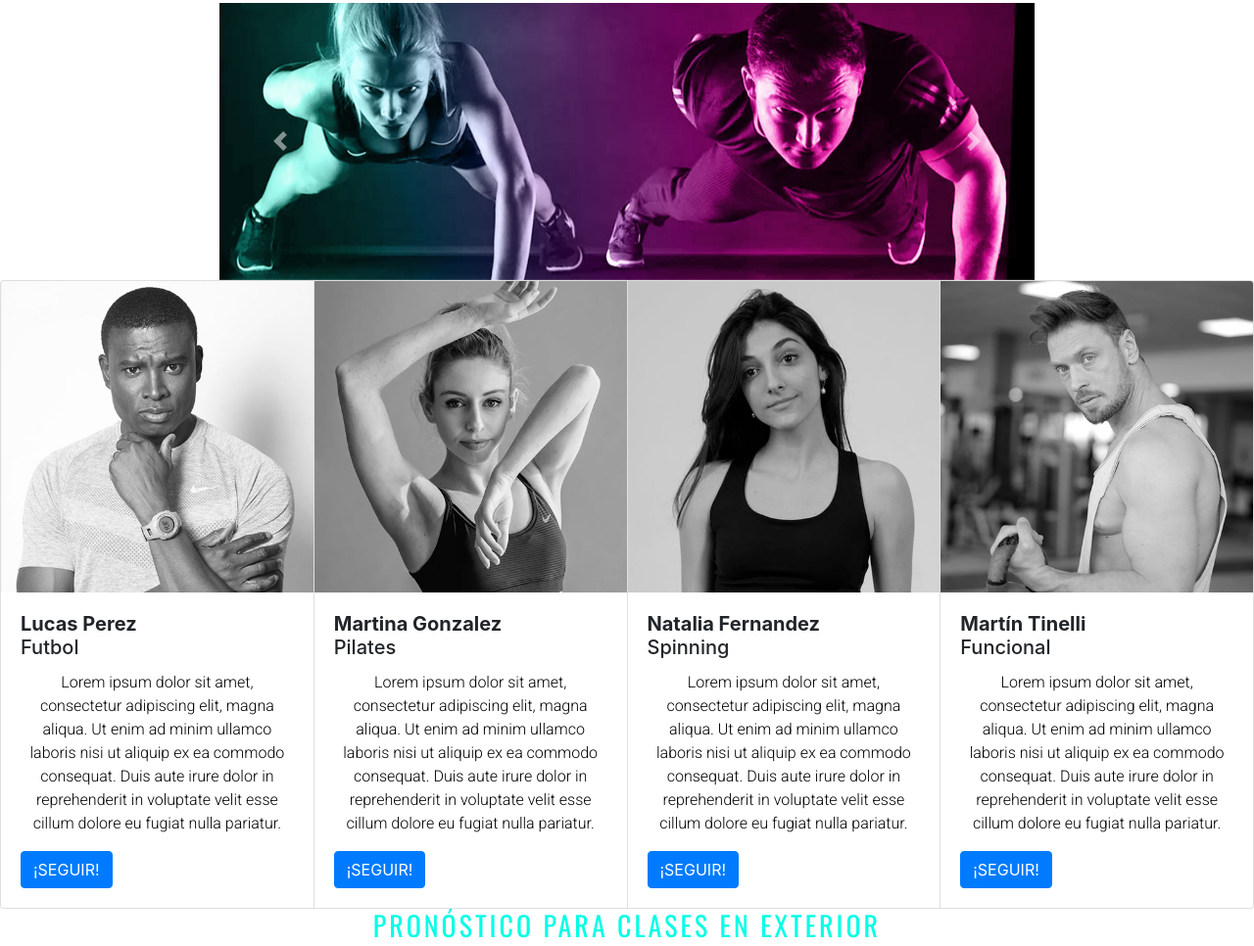
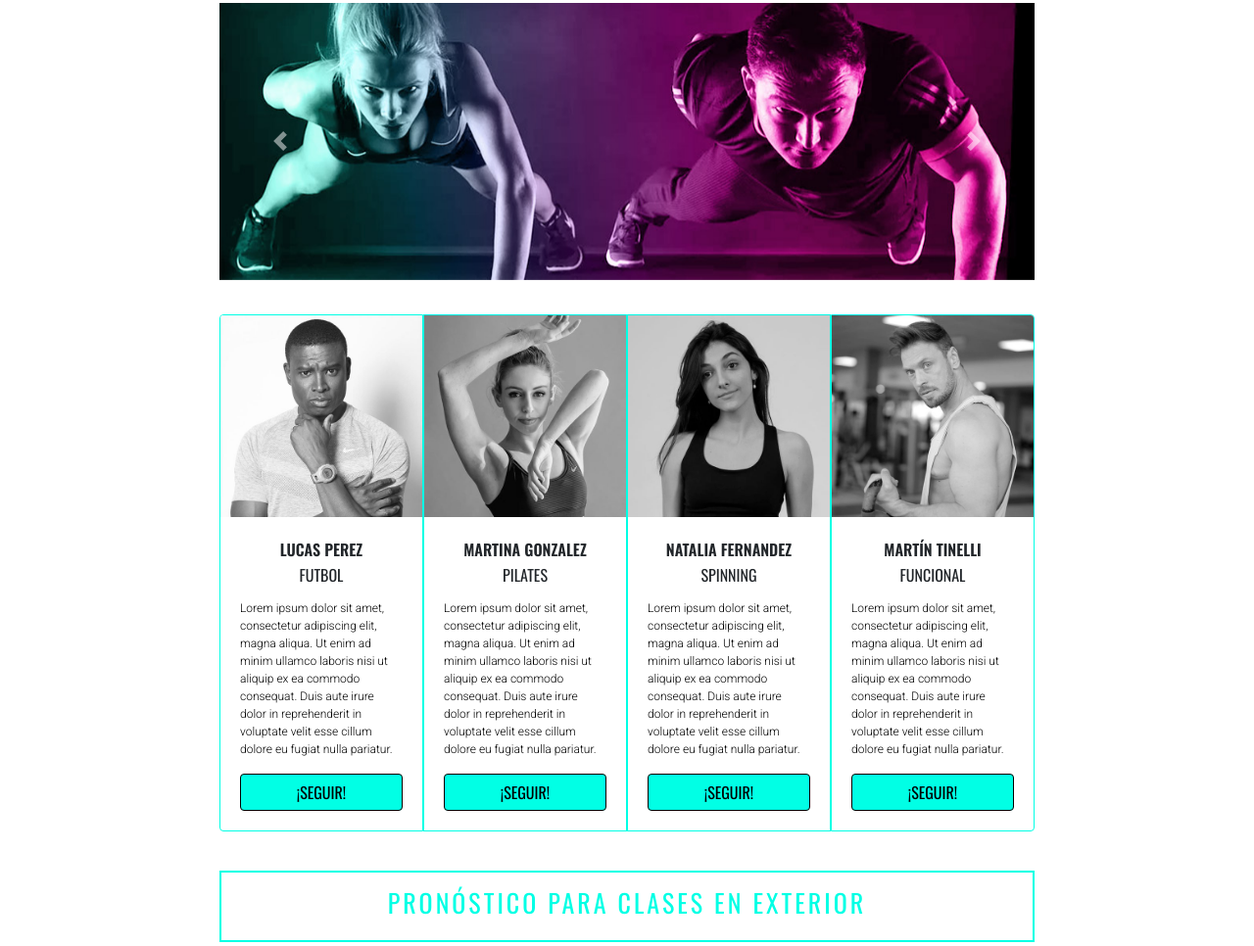
Before and after one commit to paula-saavedra/maxgym, a website: page clases.html in a window 1280 px wide. Shown: the part 234-1200 px from the top of the page at 98% size. Drawn offline with nearby package versions, Linux system fonts and the light colour scheme; no server answers.

Commit message:
Update miestilo.css

```diff
--- a/css/miestilo.css
+++ b/css/miestilo.css
@@ -118,6 +118,57 @@ header ul .li__item-hover:hover {
 @media (max-width: 768px) {
   .mi_form {
     width: 90%; } }
+
+#sectionPronostico {
+  width: 65%;
+  margin: 0 auto;
+  margin-top: 30px;
+  margin-bottom: 30px;
+  padding: 15px;
+  border: 2px solid #01ffe5; }
+  #sectionPronostico h3 {
+    font-size: 26px; }
+  #sectionPronostico p {
+    margin: 0px;
+    font-family: "Roboto", sans-serif;
+    color: #000000;
+    font-weight: 300;
+    text-align: center;
+    font-size: 14px; }
+    #sectionPronostico p span {
+      margin: 10px; }
+    #sectionPronostico p b {
+      font-family: "Oswald", sans-serif;
+      font-weight: 600; }
+
+#seccionProfesores {
+  width: 65%;
+  margin: 0 auto;
+  display: flex;
+  align-content: center;
+  margin-top: 35px;
+  margin-bottom: 40px; }
+  #seccionProfesores a {
+    text-decoration: none;
+    background-color: #01ffe5;
+    color: #000000;
+    font-family: "Oswald", sans-serif;
+    border-color: #000000;
+    margin: 0 auto;
+    display: block; }
+  #seccionProfesores p {
+    font-size: 12px;
+    text-align: left; }
+
+.micard-title {
+  font-size: 16px;
+  text-align: center;
+  font-family: "Oswald", sans-serif;
+  text-transform: uppercase;
+  line-height: 26px; }
+
+#profesor-4, #profesor-3, #profesor-2, #profesor-1 {
+  border: 1px solid #01ffe5; }
 
 /*Generales*/
 p {
```
